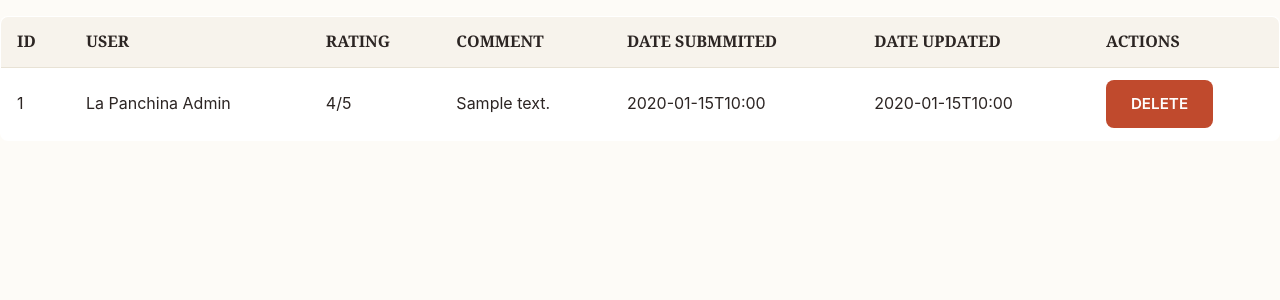
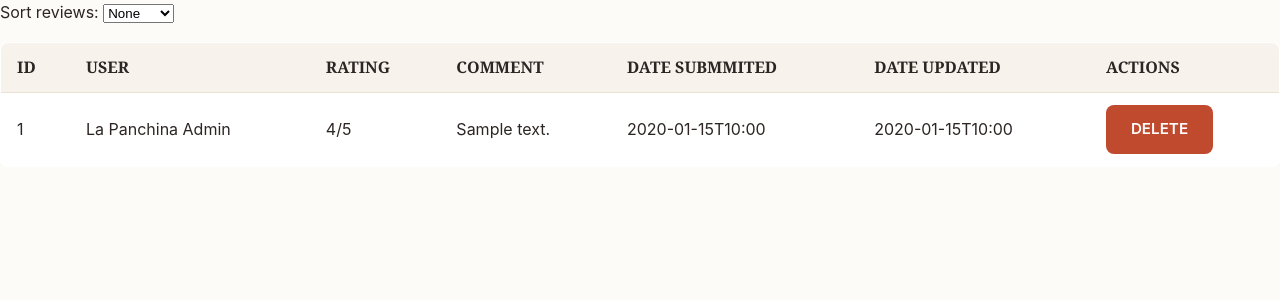
Before and after one commit to franco-4rt/La-Panchina, a Spring Boot app: page /admin/reviews in a window 1280 px wide. Shown: the part 73-373 px from the top of the page. Run offline with Spring Boot 4, Linux system fonts and the light colour scheme; a user stored in the database is signed in; tables that the repository leaves empty hold one stand-in row (values such as "Sample post").

Commit message:
1)Updated the admin review so they can sort the table with all the reviews based on time and rating.This is without taking into account that the default sorting in the table is made through the id of the reviews.

```diff
--- a/src/main/java/group3/la_panchina/controllers/AdminReviewController.java
+++ b/src/main/java/group3/la_panchina/controllers/AdminReviewController.java
@@ -1,12 +1,16 @@
 package group3.la_panchina.controllers;
 
+import java.util.List;
+
 import org.springframework.beans.factory.annotation.Autowired;
+import org.springframework.data.domain.Sort;
 import org.springframework.http.HttpStatus;
 import org.springframework.stereotype.Controller;
 import org.springframework.ui.Model;
 import org.springframework.web.bind.annotation.GetMapping;
 import org.springframework.web.bind.annotation.PathVariable;
 import org.springframework.web.bind.annotation.PostMapping;
+import org.springframework.web.bind.annotation.RequestParam;
 import org.springframework.web.server.ResponseStatusException;
 
 import group3.la_panchina.models.Review;
@@ -24,7 +28,7 @@ public class AdminReviewController {
 
     @GetMapping("/admin/reviews")
     public String showReviewsAdmin(HttpSession session, HttpServletResponse response,
-    Model model) {
+    Model model, @RequestParam(defaultValue = "none") String sort) {
 
         User user = (User) session.getAttribute("session_user");
 
@@ -38,8 +42,29 @@ public class AdminReviewController {
         response.setHeader("Pragma", "no-cache");
         response.setHeader("Expires", "0");
 
-        model.addAttribute("reviews", reviewRepo.findAll());
+        List<Review> reviews;
+        switch(sort){
+            case "none":
+            default:
+                reviews = reviewRepo.findAll();
+                sort = "none";//safety measure in case the sort changes back to none(avoid possible errors)
+                break;
+            case "timeAsc":
+                reviews = reviewRepo.findAll(Sort.by(Sort.Direction.ASC, "updatedAt"));
+                break;
+            case "timeDesc":
+                reviews = reviewRepo.findAll(Sort.by(Sort.Direction.DESC, "updatedAt"));
+                break;
+            case "ratingAsc":
+                reviews = reviewRepo.findAll(Sort.by(Sort.Direction.ASC, "rating"));
+                break;
+            case "ratingDesc":
+                reviews = reviewRepo.findAll(Sort.by(Sort.Direction.DESC, "rating"));
+                break;
+        }
 
+        model.addAttribute("reviews", reviews);
+        model.addAttribute("currentSort",sort);
         return "admin/review/reviews";
     }
 
--- a/src/main/java/group3/la_panchina/models/Review.java
+++ b/src/main/java/group3/la_panchina/models/Review.java
@@ -41,8 +41,8 @@ public class Review {
     private LocalDateTime updatedAt;
 
     @PrePersist // runs before being first inserted in the database
-    protected void onCreate(){ //previous iteration used two LocalDateTime.now making it so that the
-        //value of createdAt and updatedAt will never be the same values ever
+    protected void onCreate(){ // iteration1 used two LocalDateTime.now making it so that the
+        //value of createdAt and updatedAt will never be the same values ever. So it was changed
         LocalDateTime now = LocalDateTime.now();
         createdAt = now;
         updatedAt = now;
--- a/src/main/resources/templates/admin/review/reviews.html
+++ b/src/main/resources/templates/admin/review/reviews.html
@@ -25,6 +25,33 @@
             </nav>
         </div>
     </header>
+
+    <!--form taken from customers review-->
+    <form th:action="@{/admin/reviews}" method="get">
+        <label for="sort">Sort reviews:</label>
+        <select id="sort" name="sort" onchange="this.form.submit()">
+            <option value="none" th:selected="${currentSort == 'none'}">
+                None
+            </option>
+
+            <option value="timeAsc" th:selected="${currentSort == 'timeAsc'}">
+                Time ↑
+            </option>
+
+            <option value="timeDesc" th:selected="${currentSort == 'timeDesc'}">
+                Time ↓
+            </option>
+
+            <option value="ratingAsc" th:selected="${currentSort == 'ratingAsc'}">
+                Rating ↑
+            </option>
+
+            <option value="ratingDesc" th:selected="${currentSort == 'ratingDesc'}">
+                Rating ↓
+            </option>
+
+        </select>
+    </form>
 
     <table class="admin-table">
         <thead>
```
